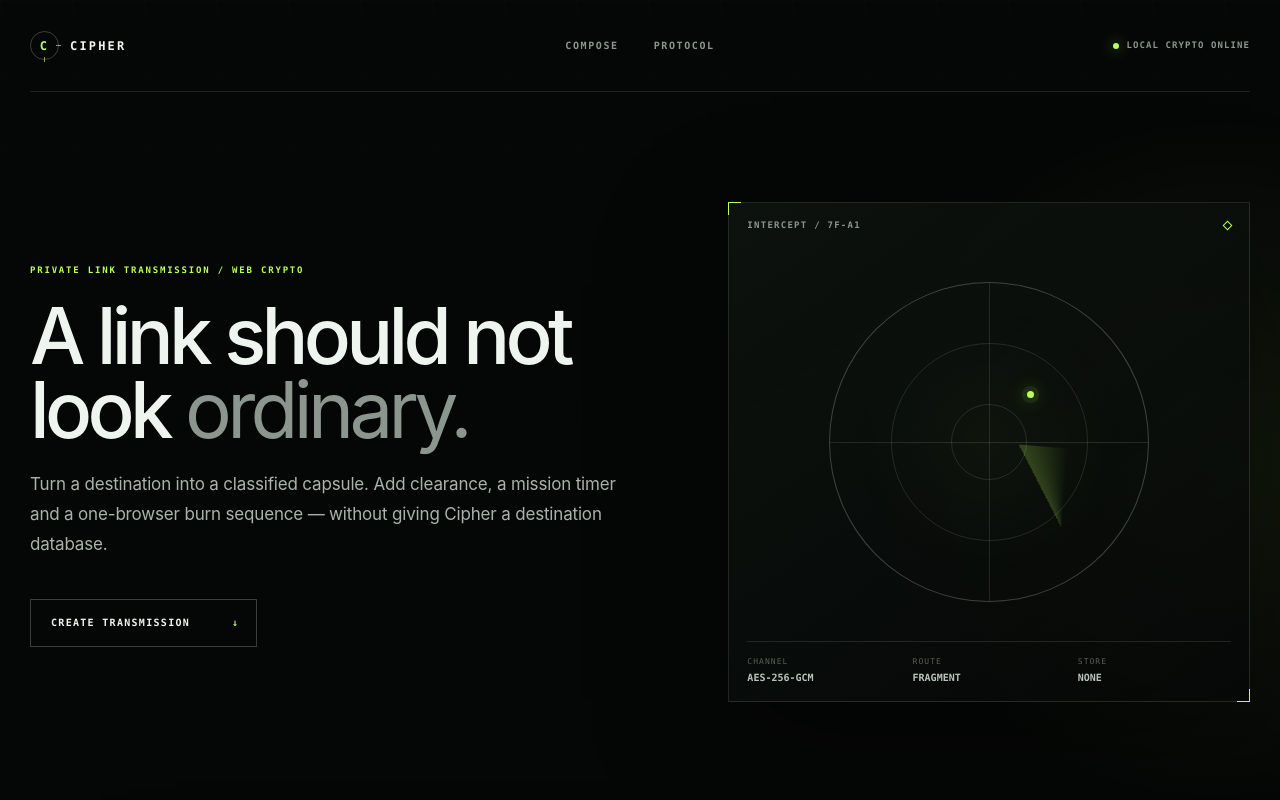
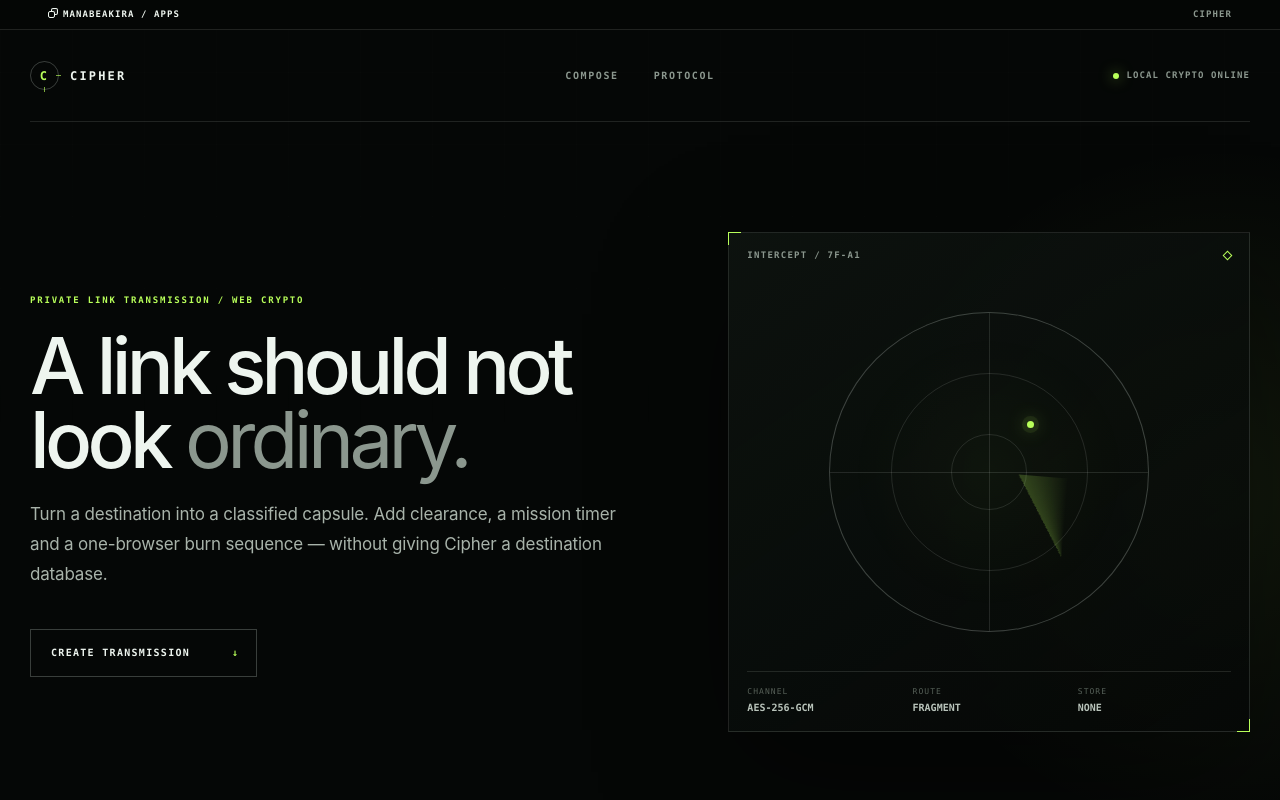
Before and after one commit to akiralazycat/cipher, a Next.js app: page / in a window 1280 px wide. Shown: the top 800 px of the page. Built offline with nearby package versions, Linux system fonts and the light colour scheme.

Commit message:
Add shared Manabeakira house layer

```diff
--- a/app/globals.css
+++ b/app/globals.css
@@ -16,7 +16,23 @@
   --danger: #ff7a66;
   --mono: "SFMono-Regular", "Cascadia Code", "Roboto Mono", Consolas, monospace;
   --sans: Inter, ui-sans-serif, -apple-system, BlinkMacSystemFont, "Segoe UI", sans-serif;
+  --house-surface: rgba(5, 7, 6, 0.9);
+  --house-line: rgba(225, 239, 230, 0.12);
+  --house-text: #eef5ef;
+  --house-muted: #8b978e;
+  --house-signal: #b8ff5a;
+  --house-focus: #b8ff5a;
 }
+
+.house-bar { min-height: 30px; padding: 0 clamp(18px, 4vw, 48px); display: flex; align-items: center; justify-content: space-between; gap: 20px; position: relative; z-index: 100; border-bottom: 1px solid var(--house-line); background: var(--house-surface); color: var(--house-muted); backdrop-filter: blur(18px); font: 650 9px/1 var(--mono); letter-spacing: .12em; text-transform: uppercase; }
+.house-bar a { display: inline-flex; align-items: center; gap: 8px; color: var(--house-text); text-decoration: none; }
+.house-bar a:hover { color: var(--house-signal); }
+.house-bar a:focus-visible { outline: 2px solid var(--house-focus); outline-offset: 3px; }
+.house-bar__mark { width: 7px; height: 7px; border: 1px solid currentColor; border-radius: 2px; box-shadow: 3px -3px 0 -1px var(--house-surface), 3px -3px 0 0 currentColor; }
+.house-bar__product { color: var(--house-muted); }
+:where(button, a, input, textarea, select):focus-visible { outline: 2px solid var(--house-focus); outline-offset: 3px; }
+@media (max-width: 560px) { .house-bar { min-height: 28px; } .house-bar__product { display: none; } }
+@media (prefers-reduced-motion: reduce) { html { scroll-behavior: auto !important; } *, *::before, *::after { animation-duration: .01ms !important; animation-iteration-count: 1 !important; transition-duration: .01ms !important; } }
 
 html {
   scroll-behavior: smooth;
--- a/app/page.tsx
+++ b/app/page.tsx
@@ -1,4 +1,5 @@
 import CipherBuilder from "@/components/cipher-builder";
+import { HouseBar } from "@/components/house-bar";
 
 const features = [
   ["01", "Fragment sealed", "The encrypted capsule lives after # in the URL, so the destination is not part of the normal HTTP request to Cipher."],
@@ -8,7 +9,9 @@ const features = [
 
 export default function Home() {
   return (
-    <main className="home-page">
+    <>
+      <HouseBar product="Cipher" />
+      <main className="home-page">
       <div className="ambient-grid" aria-hidden="true" />
       <header className="site-header">
         <a className="wordmark" href="#top"><span className="wordmark-mark">C</span> CIPHER</a>
@@ -75,6 +78,7 @@ export default function Home() {
         <p>Links with clearance.</p>
         <div><span>NO ACCOUNTS</span><span>NO DESTINATION DB</span><span>MIT LICENSED</span></div>
       </footer>
-    </main>
+      </main>
+    </>
   );
 }
--- /dev/null
+++ b/components/house-bar.tsx
@@ -0,0 +1,11 @@
+export function HouseBar({ product }: { product: string }) {
+  return (
+    <nav className="house-bar" aria-label="Manabeakira apps">
+      <a href="https://app.manabeakira.com" aria-label="Open Manabeakira apps">
+        <span className="house-bar__mark" aria-hidden="true" />
+        <span>manabeakira / apps</span>
+      </a>
+      <span className="house-bar__product">{product}</span>
+    </nav>
+  );
+}
```
